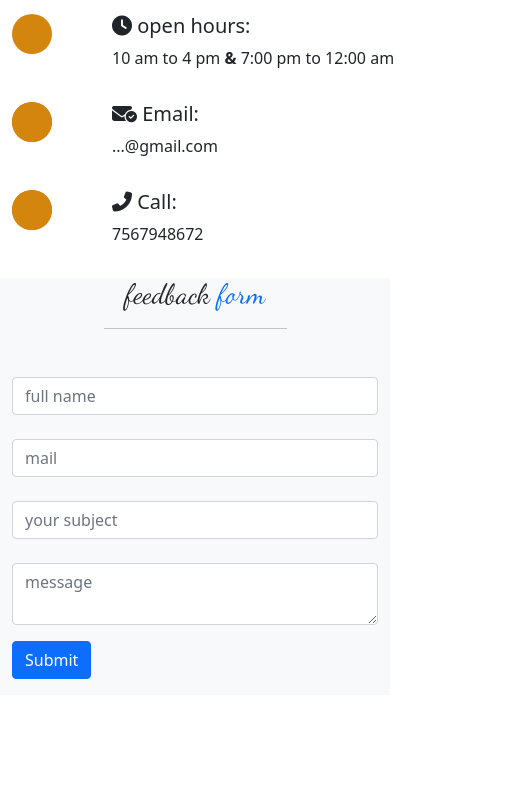
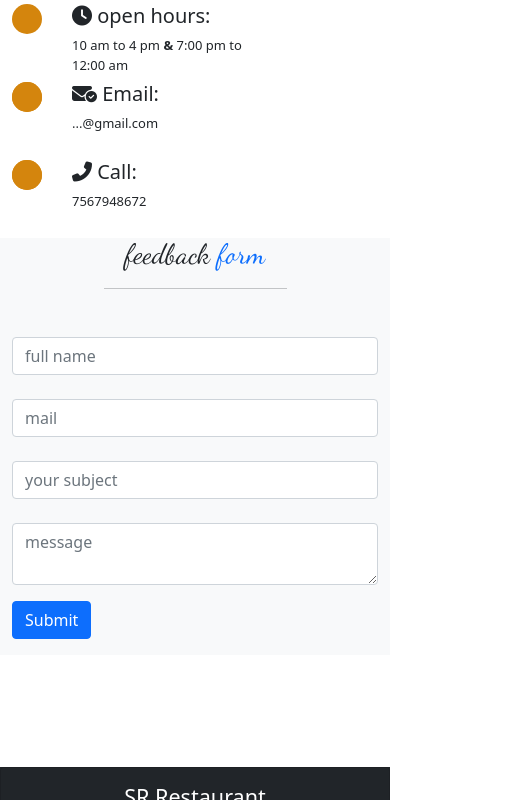
Before and after one commit to Brinda1612/Sagar-Restaurant, a plain HTML site: page contact.html in a window 390 px wide. Shown: the part 300-1100 px from the top of the page, 512 px wide, since content can reach past the window. Drawn offline with nearby package versions, Linux system fonts and the light colour scheme.

Commit message:
Update style.css

```diff
--- a/css/style.css
+++ b/css/style.css
@@ -52,8 +52,10 @@ h1 {
 }
 
 .con-us p {
-    width: 500px;
+    width: 400px;
     padding-left: 100px;
+    /* overflow: hidden; */
+
 }
 
 .con-us a {
@@ -188,6 +190,30 @@ h1 {
     .manu .card {
         margin-bottom: 10px;
     }
+    .con-us p{
+        font-size: small;
+        padding-left: 60px;
+        width: 250px;
+
+
+    }
+    .con-us .brinda {
+        height: 30px;
+        width: 30px;
+        margin-top:10px;
+
+    }
+    .con-us h5 {
+        padding-left: 60px;
+        /* width: 200px; */
+    }
+    .n2{
+        width:fit-content;
+    }
+    .con-us .heading{
+        margin-bottom:0px ;
+    }
+
 
 }
 
```
